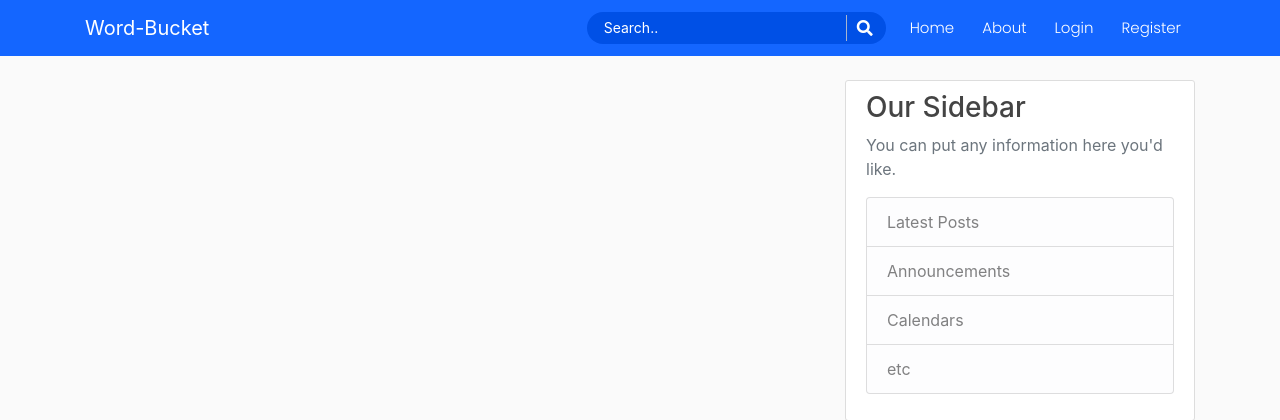
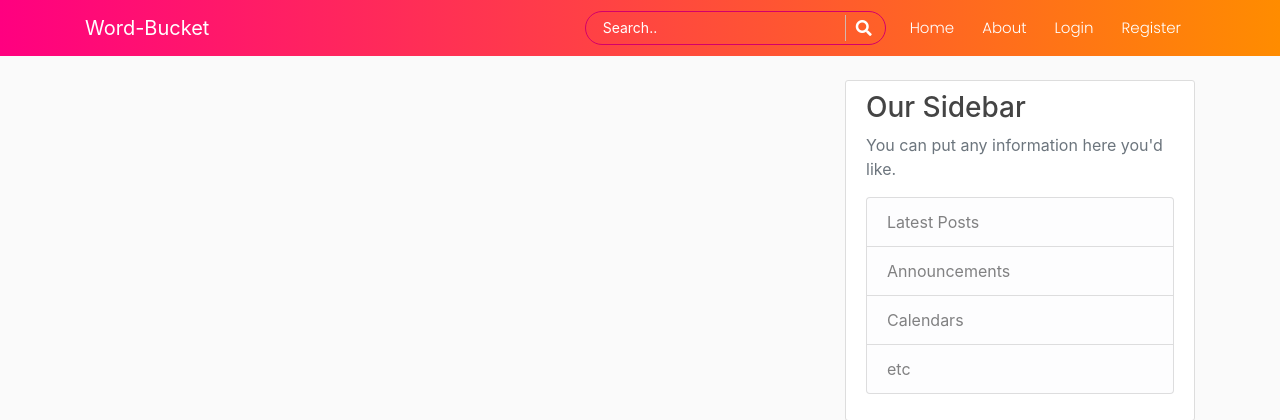
Before and after one commit to Ronik22/Django_Social_Network_App, a Django app: page / in a window 1280 px wide. Shown: the top 420 px of the page. Run offline with Django 3.2, Linux system fonts and the light colour scheme; data that the repository does not hold is empty.

Commit message:
Update main.css

```diff
--- a/blog/static/blog/main.css
+++ b/blog/static/blog/main.css
@@ -15,7 +15,11 @@ body {
   }
 
   .bg-steel {
-    background-color: #1466ff;
+
+    background: -webkit-linear-gradient(to right, #FF0080, #FF8C00);
+    background: linear-gradient(to right, #FF0080, #FF8C00);
+
+    /* background-color: #1466ff; */
   }
 
   .site-header .navbar-nav .nav-link {
@@ -149,7 +153,9 @@ body {
   flex-direction: row;
   border-radius: 50px;
   padding: 3px 15px;
-  background-color: #0050e6;
+  /* background-color: #0050e6; */
+  background-color: transparent;
+  border: 1.4px solid  #d4006a;
   /* background-color:  #fff; */
   /* box-shadow: 0px 0px 1px 0px rgb(0, 0, 0); */
   /* margin: 12px 10px 10px 0px; */
```
